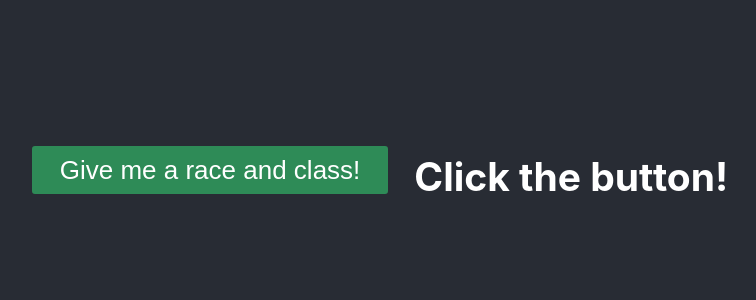
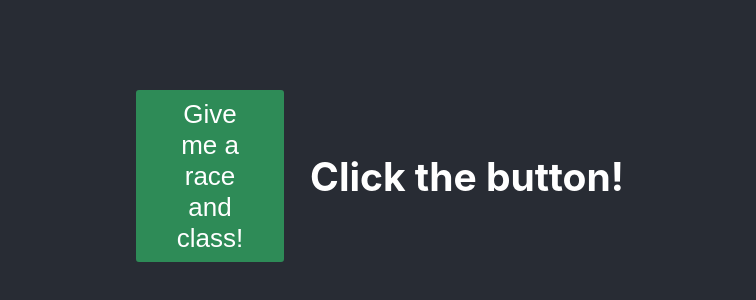
Before and after one commit to digitopolis/npc-generator, a React (Create React App) app: page / in a window 1280 px wide. Shown: the part 224-524 px from the top of the page, without its empty margins (273-1029 px from the left). Built offline with nearby package versions, Linux system fonts and the light colour scheme.

Commit message:
split left/right columns

```diff
--- a/src/components/Options.jsx
+++ b/src/components/Options.jsx
@@ -4,16 +4,21 @@ import styled from 'styled-components'
 class Options extends React.Component {
 	render () {
 		return (
-			<div>
+			<LeftDiv>
 				<Button onClick={this.props.getResult}>
 					Give me a race and class!
 				</Button>
-			</div>
+			</LeftDiv>
 		)
 	}
 }
 
 export default Options;
+
+const LeftDiv = styled.div`
+	width: 200px;
+	margin: auto;
+`
 
 const Button = styled.button`
 background: seagreen;
--- a/src/components/Result.jsx
+++ b/src/components/Result.jsx
@@ -39,12 +39,17 @@ class Result extends React.Component {
 	}
 	render () {
 		return (
-			<div>{this.displayResult()}</div>
+			<RightDiv>{this.displayResult()}</RightDiv>
 		)
 	}
 }
 
 export default Result;
+
+const RightDiv = styled.div`
+	max-width: 400px;
+	margin: auto;
+`
 
 const Button = styled.button`
 background: seagreen;
```
